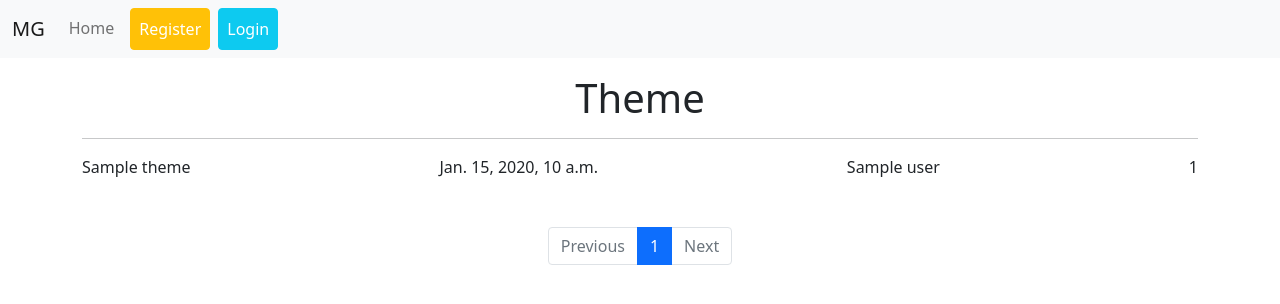
After one commit to MGzyzz/forum, a Django app: template forum/templates/home.html in a window 1280 px wide. The commit adds this page. Shown: the top 304 px of the page. Run offline with Django 4.2, Linux system fonts and the light colour scheme; the template is opened without the code that fills it: most values are stand-ins (such as "Sample title", 1, 10 or a date in 2020); some libraries are stand-ins or nearby versions.

Commit message:
Создал файлы html для возможности отобразить, создать, написать комментарий под постом

```diff
--- a/forum/templates/base.html
+++ b/forum/templates/base.html
@@ -5,10 +5,9 @@
     <meta charset="UTF-8">
     <link rel="stylesheet" href="https://cdnjs.cloudflare.com/ajax/libs/bootstrap/5.0.1/css/bootstrap.min.css" integrity="sha512-Ez0cGzNzHR1tYAv56860NLspgUGuQw16GiOOp/I2LuTmpSK9xDXlgJz3XN4cnpXWDmkNBKXR/VDMTCnAaEooxA==" crossorigin="anonymous" referrerpolicy="no-referrer" />
     <link rel="stylesheet" href="https://cdn.jsdelivr.net/npm/bootstrap-icons@1.10.5/font/bootstrap-icons.css">
-    <link rel="stylesheet" href="{% static 'css/style.css' %}">
     <title>Title</title>
 </head>
-<body class="bg-success bg-opacity-75 text-white">
+<body class="bg-white bg-opacity-75 text-dark">
 <nav class="navbar navbar-expand-lg navbar-light bg-light mb-3">
   <div class="container-fluid">
     <a class="navbar-brand" href="{% url 'home' %}">MG</a>
@@ -20,18 +19,31 @@
         <li class="nav-item">
           <a class="nav-link" aria-current="page" href='{% url 'home' %}'>Home</a>
         </li>
+          {% if request.user.is_authenticated %}
           <li class="nav-item">
-{#          <a class="nav-link" href='{% url 'add' %}'>Add new task</a>#}
+          <a class="nav-link text-warning" href='{% url 'add' %}'>Create Theme</a>
         </li>
       <li class="nav-item">
-          <a class="nav-link text-warning" href='{% url 'home_project' %}'>Project</a>
+          <a class="nav-link text-info" href='{% url 'user_detail' request.user.id %}'>Profile</a>
         </li>
       </ul>
+          {% endif %}
+
+      {% if user.is_authenticated %}
+                {% if user.is_authenticated and request.resolver_match.view_name == 'home' %}
+
+        <div class="ms-auto d-flex align-items-center">
+        <form class="d-flex flex-grow-1">
+          {% include 'partial/search_form.html' %}
+        </form>
+        {% endif %}
+      </div>
+        {% endif %}
+
     <ul class="navbar-nav ms-auto">
       {% if user.is_authenticated %}
         <li class="nav-item dropdown">
-        <a class="nav-link dropdown-toggle" href="#" role="button" data-bs-toggle="dropdown"
-           aria-expanded="false">
+          <a class="nav-link dropdown-toggle" href="#" role="button" data-bs-toggle="dropdown" aria-expanded="false">
             {{ user.username }}
           </a>
           <ul class="dropdown-menu dropdown-menu-end">
@@ -45,6 +57,7 @@
             </li>
           </ul>
         </li>
+
       {% else %}
         <li class="nav-item">
           <a class="nav-link btn btn-warning text-white ms-2" href="{% url 'register' %}">Register</a>
@@ -54,6 +67,7 @@
         </li>
       {% endif %}
     </ul>
+
     </div>
   </div>
 </nav>
--- /dev/null
+++ b/forum/templates/home.html
@@ -0,0 +1,20 @@
+{% extends 'base.html' %}
+
+{% block content %}
+
+    <h1 class="text-center">Theme</h1>
+
+    {% for theme in themes %}
+        <hr>
+<a href="{% url 'detail' theme.id %}" class="text-decoration-none text-dark">
+    <div class="d-flex justify-content-between">
+        <span class="mr-3">{{ theme.title }}</span>
+        <span class="mr-3">{{ theme.time_of_create }}</span>
+        <span class="mr-3">{{ theme.user }}</span>
+        <span>{{ theme.count_answer }}</span>
+    </div>
+</a>    {% endfor %}
+    <div class="mt-5">        {% include 'partial/pagination.html' %}
+</div>
+
+{% endblock %}
```
Also changed, not shown: forum/templates/add.html (added, +11 -0 lines), forum/templates/detail.html (added, +65 -0 lines). Lines whose indentation alone changed are shown as unchanged.
